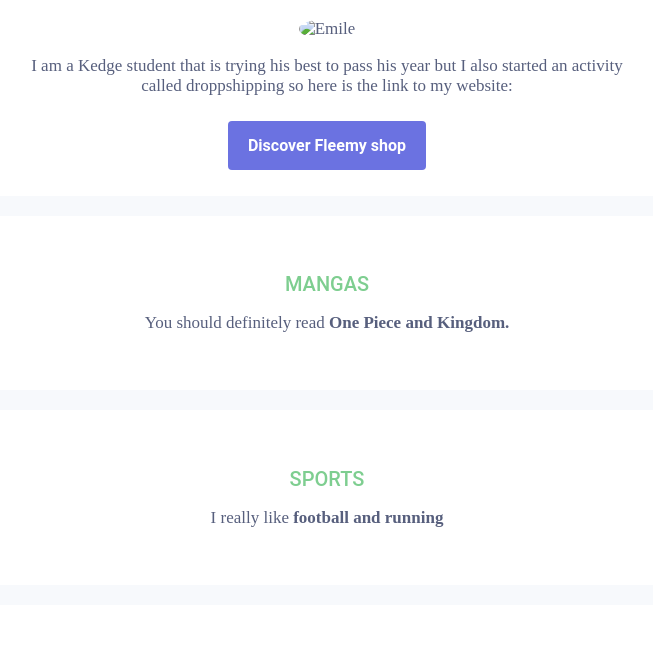
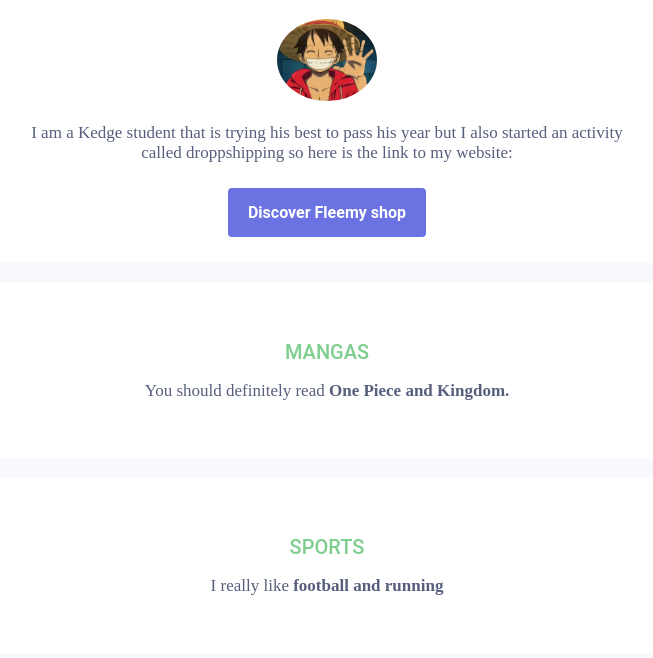
Before and after one commit to emilio510/my-profile, a plain HTML site: page my-profile/index.html in a window 1280 px wide. Shown: the part 142-800 px from the top of the page, without its empty margins (313-966 px from the left). Drawn offline with Linux system fonts and the light colour scheme.

Commit message:
Add files via upload

```diff
--- a/my-profile/index.html
+++ b/my-profile/index.html
@@ -11,7 +11,7 @@
 <div class="container">
 	<div class="card-white" id="introduction">
 	 <h1>Hello, I'm Emile</h1>
-	 <img src="images/luffy profile.jpeg" class="img-circle" width="100px" alt="Emile">
+	 <img src="images/profile-picture.png" class="img-circle" width="100px" alt="Emile">
 	 <p>
 	 	I am a Kedge student that is trying his best to pass his year but I also started an activity called droppshipping so here is the link to my website:
 	 </p>
```
Also changed, not shown: my-profile/images/profile-picture.png (added).
